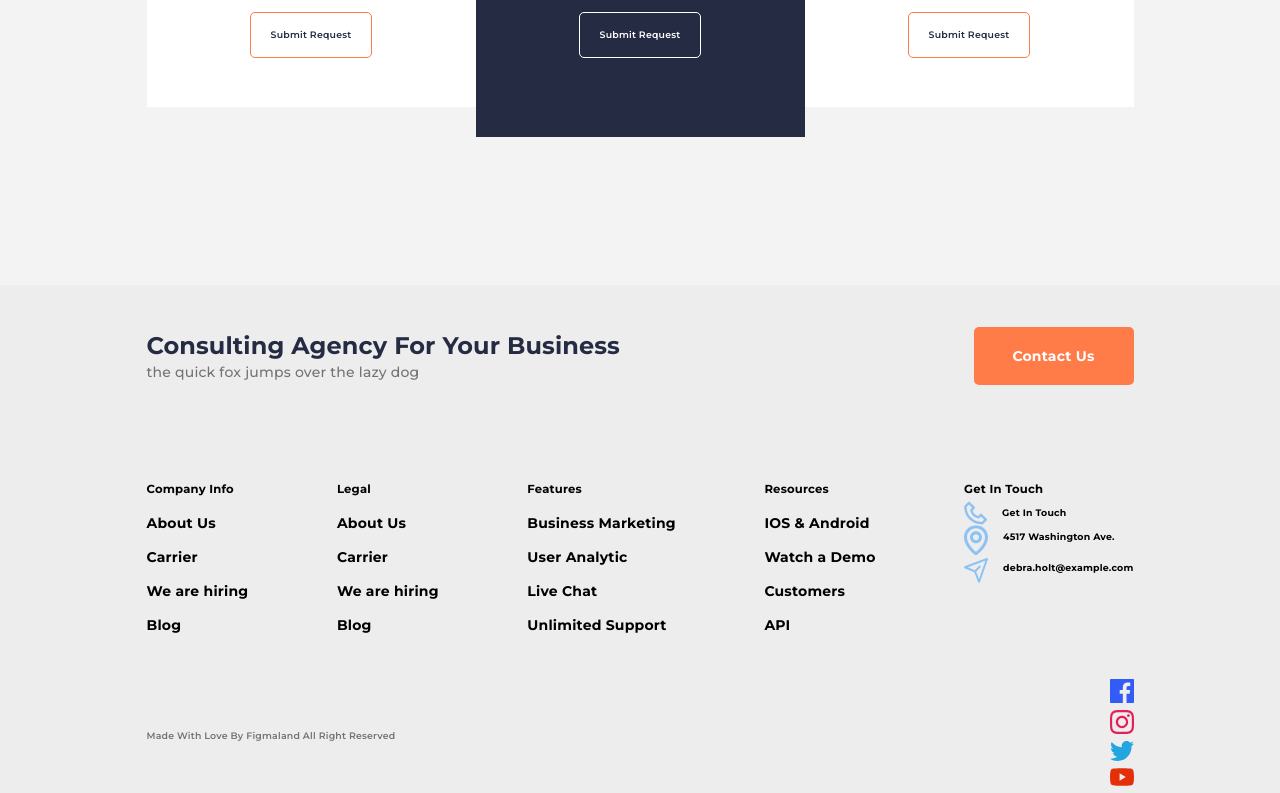
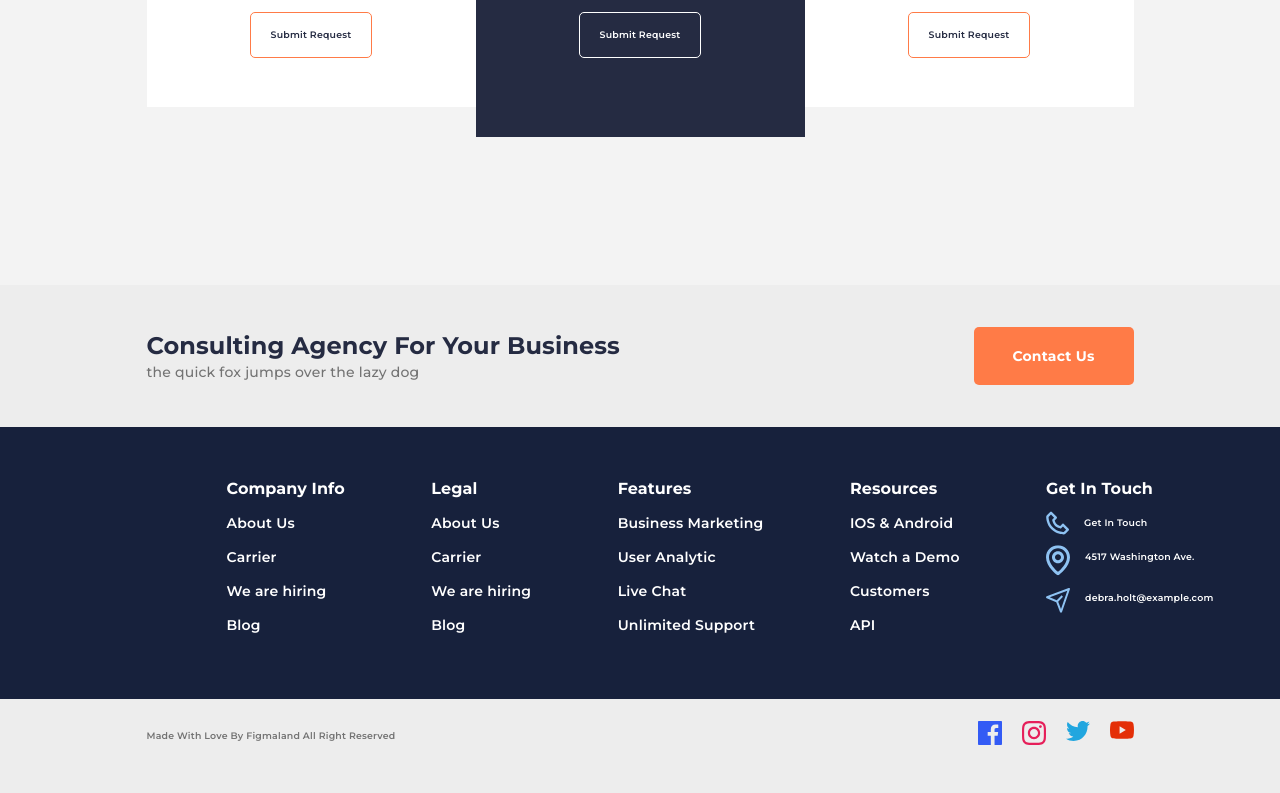
Before and after one commit to AndrePerep/exam_HTML-CSS, a plain HTML site: page index.html in a window 1280 px wide. Shown: the part 3893-4686 px from the top of the page. Drawn offline with Linux system fonts and the light colour scheme.

Commit message:
Add files via upload

```diff
--- a/css/main.css
+++ b/css/main.css
@@ -730,7 +730,7 @@ margin-right: 10px;
     color: #FFFFFF;
 }
 
-.waveFooterList{
+.wrapperFooterList{
     width: 1440px;
     height: 272px;
     background-color: #17213C;
@@ -756,41 +756,33 @@ margin-right: 10px;
     align-items: center;
 }
 
-.waveFooterList .footerList div h5{
+.wrapperFooterList .footerList div h5{
     font-size: 16px;
     letter-spacing: 0.1px;
 }
 
-.waveFooterList .footerList div p,
-.FooterGetInTouch div h6{
+.wrapperFooterList .footerList div p,
+.FooterIcons div h6{
     font-weight: 600;
 }
 
-.phone,
-.mark,
-.mail {
+.FooterIcon {
     display: flex;
 }
 
-.phone  img,
-.mark img,
-.mail img {
+.FooterIcon img {
     padding-right: 15px;
 }
 
-.CompanyInfo > *:not(:last-child),
-.Legal > *:not(:last-child),
-.Features > *:not(:last-child),
-.Resources > *:not(:last-child),
-.FooterGetInTouch > *:not(:last-child){
+.FooterCalum > *:not(:last-child){
     margin-bottom: 10px;
 }
 
-.socialNetwork{
+.messengerNetwork{
     display: flex;
 }
 
-.socialNetwork > *:not(:last-child){
+.messengerNetwork > *:not(:last-child){
     padding-right: 20px;
 }
 
```
